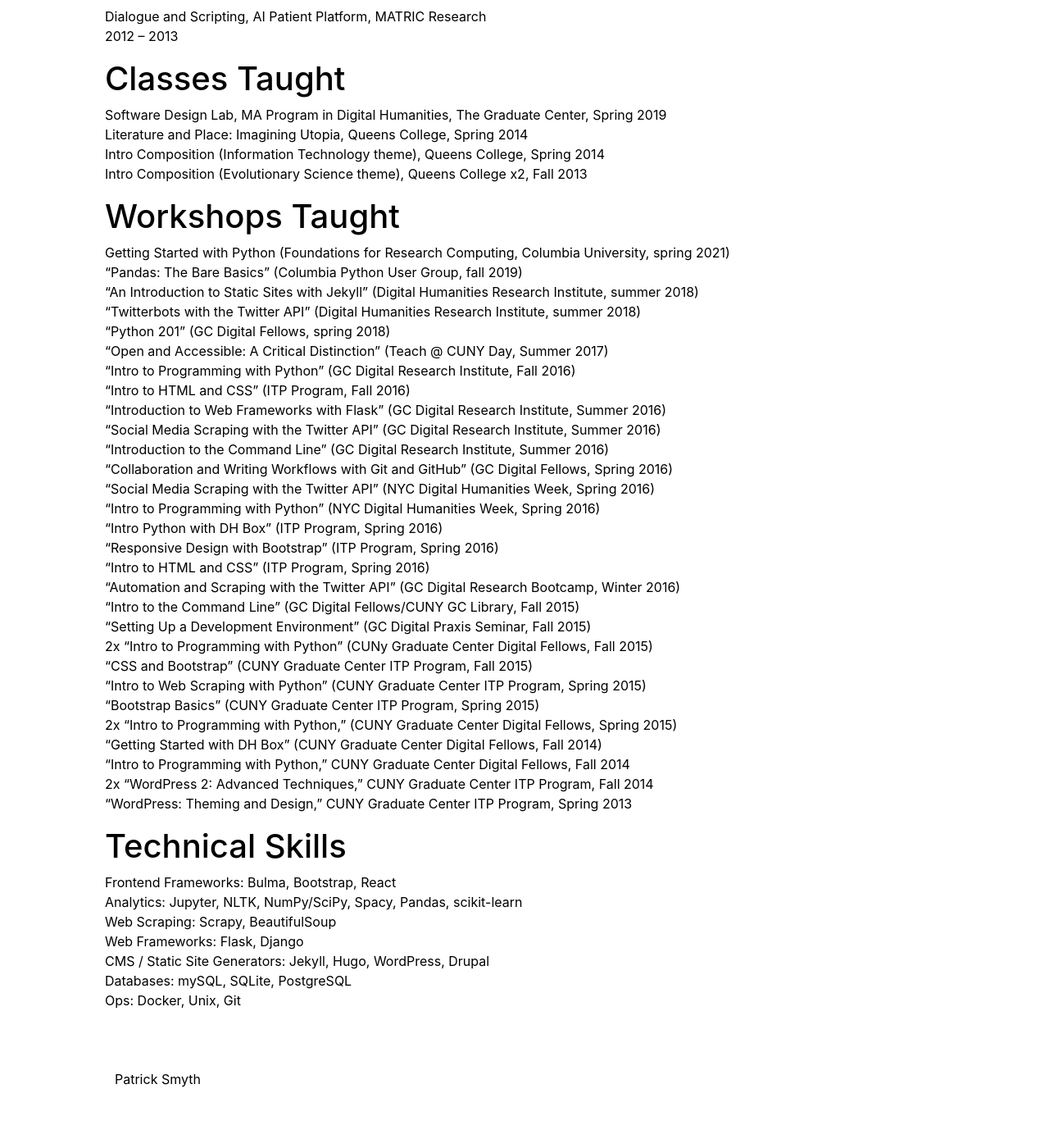
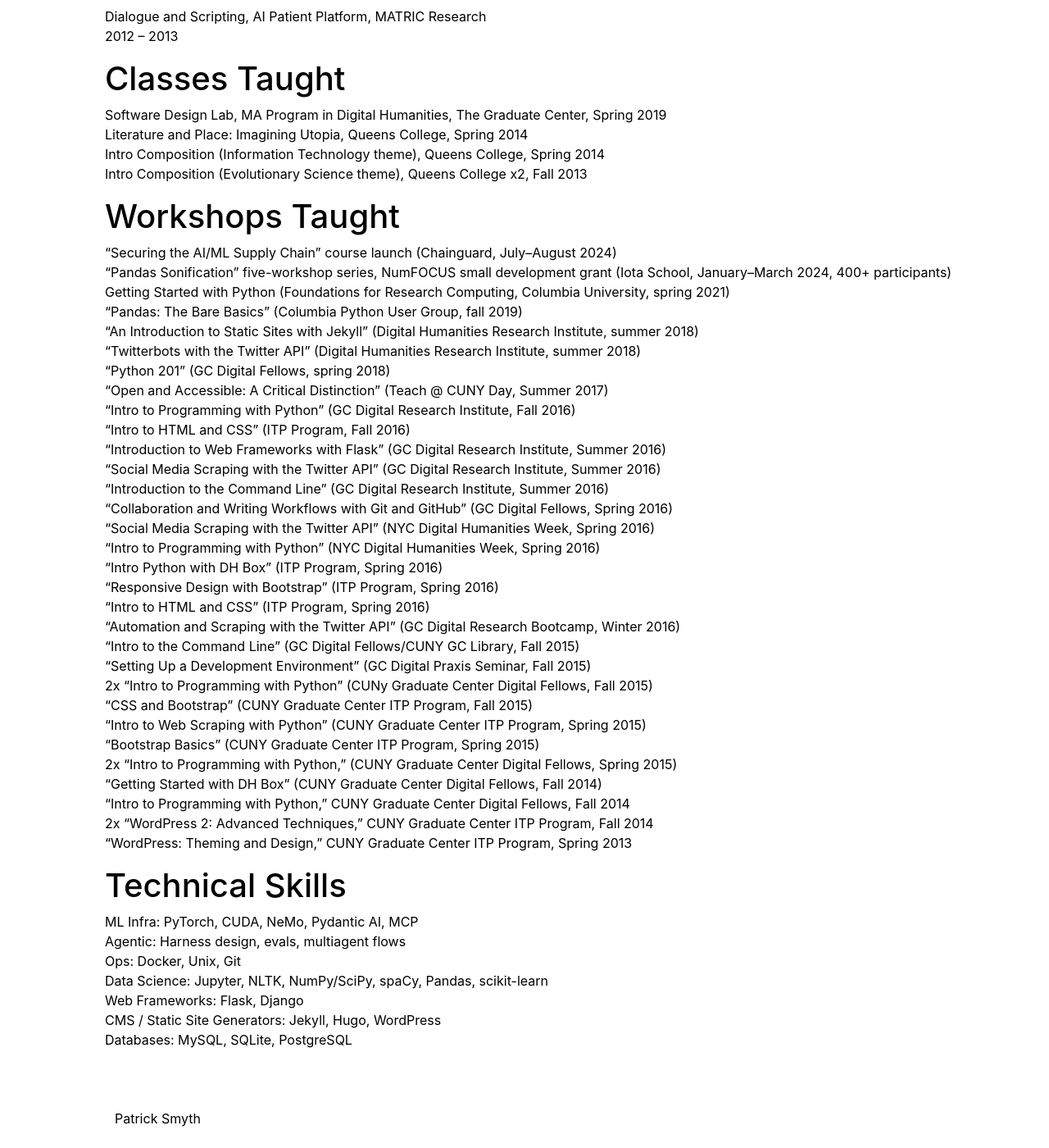
Before and after one commit to smythp/website, a Jekyll site: the page built from cv.md, in a window 1280 px wide and 1400 px high, scrolled down 9996 px. Shown: the whole window at 82% size. Built offline with Jekyll 4.4.1, drawn with Linux system fonts in a browser that asks for light colours; before the commit the page ends 11348 px from its top, so only the background shows below that; some of the changed text lies outside the part shown.

Commit message:
Automatic push

```diff
--- a/cv.md
+++ b/cv.md
@@ -5,7 +5,8 @@
 
 
 
-# Education
+Education
+=========
 
 Ph.D. in English, Graduate Center of the City University of New York (CUNY), 2021
     Faculty Award for Most Distinguished Dissertation of 2021
@@ -19,7 +20,8 @@
 Certificate, [Interactive Technology and Pedagogy (ITP)](https://www.gc.cuny.edu/Page-Elements/Academics-Research-Centers-Initiatives/Certificate-Programs/Interactive-Technology-and-Pedagogy), 2016
 
 
-# Positions
+Positions
+=========
 
 Principal Developer Relations Engineer
 [Chainguard](https://www.chainguard.dev/)
@@ -77,7 +79,8 @@
 September 2014 — August 2018
 
 
-# Client List
+Client List
+===========
 
 Astronomy Notebooks for All
 [Space Telescope Science Institute](https://www.stsci.edu/)
@@ -100,7 +103,8 @@
 2023 — 2024
 
 
-# Awards and Grants
+Awards and Grants
+=================
 
 Alumni and Doctoral Faculty Prize for the Most Distinguished Dissertation of the Year
 Department of English, The Graduate Center, CUNY
@@ -138,7 +142,8 @@
 2009-2010
 
 
-# Writing
+Writing
+=======
 
 "Mythos Pulls Zero-Days Forward: Here's What You Need to Know Now"
 Chainguard Unchained, April 2026
@@ -186,7 +191,8 @@
 IGI Global, 2014
 
 
-# Press
+Press
+=====
 
 [Notebooks For All: Making Jupyter Notebooks More Accessible](https://astrobites.org/2023/06/10/notebooks-for-all/)
 Astrobites, 2023
@@ -201,7 +207,8 @@
 PC Magazine, 2017 (Article features the [NEH Impact Index](http://www.nehimpact.org/).)
 
 
-# Service
+Service
+=======
 
 Student Representative, Interactive Technology and Pedagogy Student Liaison Committee
 2016-2017 and 2017-2018
@@ -225,7 +232,8 @@
 2012-2015
 
 
-# Talks
+Talks
+=====
 
 "Takeaways from Major Software Supply Chain Attacks" (webinar)
 Chainguard
@@ -331,7 +339,7 @@
 
 "Rules of Thumb for Computer Security"
 New York Amateur Computer Club
-2017 - New York, NY
+2017 — New York, NY
 [Description](http://nyacc.org/)
 [Presentation](http://htmlpreview.github.io/?https://github.com/smythp/security-workshop/blob/master/presentation/index.html#/sec-title-slide)
 
@@ -342,34 +350,34 @@
 "Code and the Codex: E-books as Applications"
 [E-book Revolution panel](https://apps.mla.org/program_details?prog_id=75&year=2017)
 MLA Convention
-2017 - Philadelphia, PA
+2017 — Philadelphia, PA
 [View slides](http://htmlpreview.github.io/?https://github.com/smythp/ebooks-as-applications/blob/master/presentation.html#/sec-title-slide)
 [View notes](https://github.com/smythp/ebooks-as-applications#ebooks-as-applications)
 
 "DH Box"
 [Open Source Lit, Open Source Crit panel](https://text.mla.hcommons.org/)
 MLA Convention
-2017 - Philadelphia, PA
+2017 — Philadelphia, PA
 
 "GC Digital Initiatives and the Digital Research Institute: Enhancing Student Experience and Access"
 CUNY IT Conference
-2016 - New York, NY
+2016 — New York, NY
 
 "Blind Hackers: Accessibility by Other Means"
 a11y Accessibility Camp
-2016 - New York, NY
+2016 — New York, NY
 [Watch video](https://www.youtube.com/watch?v=W8_O3joo4aU)
 [View slides](http://htmlpreview.github.io/?https://github.com/smythp/blind-hackers/blob/master/presentation/foo.html)
 [View notes](https://github.com/smythp/blind-hackers)
 
 "DH Box: Building Cloud-Based Infrastructure for the Digital Humanities"
 Canadian Society for Digital Humanities, Congress 2016
-2016 - Calgary, Alberta
+2016 — Calgary, Alberta
 (Travel funding from National Endowment for the Humanities)
 
 "Building the University Worth Fighting For: Tools for Pedagogical, Institutional, and Social Change"
 HASTAC conference
-2016 - Tempe, Arizona
+2016 — Tempe, Arizona
 (Travel award from GC Futures Initiative)
 
 "Lightning Talk: DH Box"
@@ -418,7 +426,8 @@
 2013 — Boston, MA
 
 
-# Projects
+Projects
+========
 
 Project Lead, [NEH Impact Index](http://www.nehimpact.org/)
 2017
@@ -447,16 +456,20 @@
 2012 – 2013
 
 
-# Classes Taught
+Classes Taught
+==============
 
 Software Design Lab, MA Program in Digital Humanities, The Graduate Center, Spring 2019
 Literature and Place: Imagining Utopia, Queens College, Spring 2014
 Intro Composition (Information Technology theme), Queens College, Spring 2014
-Intro Composition (Evolutionary Science theme), Queens College  x2, Fall 2013
+Intro Composition (Evolutionary Science theme), Queens College x2, Fall 2013
 
 
-# Workshops Taught
+Workshops Taught
+================
 
+"Securing the AI/ML Supply Chain" course launch (Chainguard, July–August 2024)
+"Pandas Sonification" five-workshop series, NumFOCUS small development grant (Iota School, January–March 2024, 400+ participants)
 Getting Started with Python (Foundations for Research Computing, Columbia University, spring 2021)
 "Pandas: The Bare Basics" (Columbia Python User Group, fall 2019)
 "An Introduction to Static Sites with Jekyll" (Digital Humanities Research Institute, summer 2018)
@@ -488,12 +501,13 @@
 “WordPress: Theming and Design,” CUNY Graduate Center ITP Program, Spring 2013
 
 
-# Technical Skills
+Technical Skills
+================
 
-Frontend Frameworks: Bulma, Bootstrap, React
-Analytics: Jupyter, NLTK, NumPy/SciPy, Spacy, Pandas, scikit-learn
-Web Scraping: Scrapy, BeautifulSoup
+ML Infra: PyTorch, CUDA, NeMo, Pydantic AI, MCP
+Agentic: Harness design, evals, multiagent flows
+Ops: Docker, Unix, Git
+Data Science: Jupyter, NLTK, NumPy/SciPy, spaCy, Pandas, scikit-learn
 Web Frameworks: Flask, Django
-CMS / Static Site Generators: Jekyll, Hugo, WordPress, Drupal
-Databases: mySQL, SQLite, PostgreSQL
-Ops: Docker, Unix, Git
+CMS / Static Site Generators: Jekyll, Hugo, WordPress
+Databases: MySQL, SQLite, PostgreSQL
```
